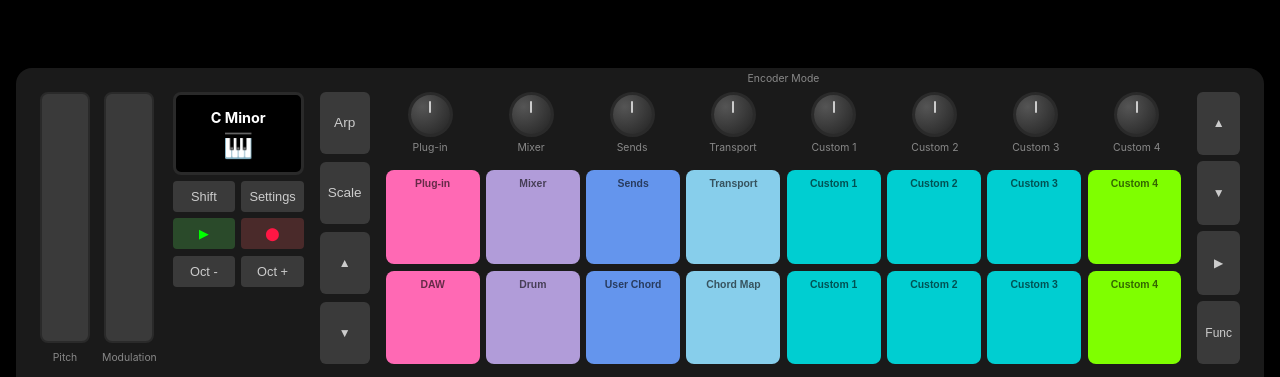
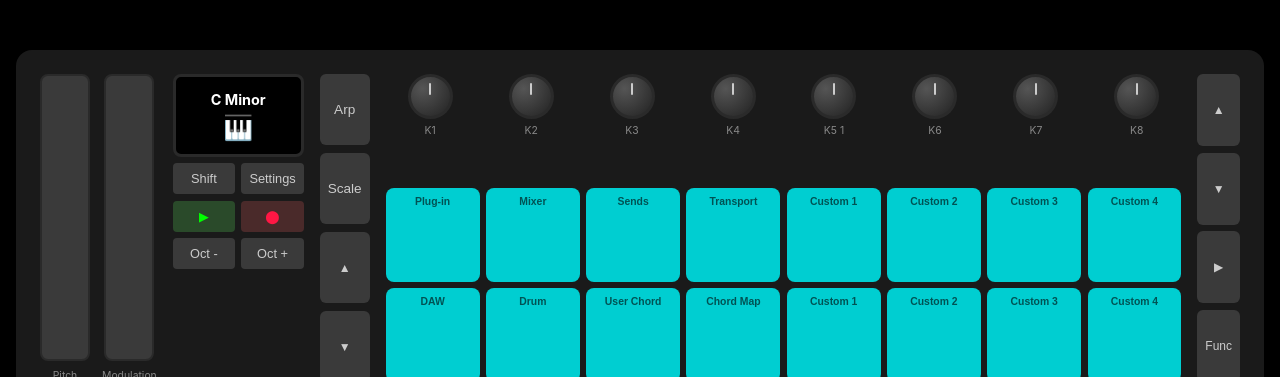
Before and after one commit to JohnnyMarnell/novation-launchkey-mini-mk4, a website: page mk4-top-example.html in a window 1280 px wide. Shown: the part 150-527 px from the top of the page. Drawn offline with Linux system fonts and the light colour scheme.

Commit message:
minor css

```diff
--- a/mk4-top-example.html
+++ b/mk4-top-example.html
@@ -50,36 +50,35 @@
                 <div class="knob-group">
                     <div class="knob">
                         <div class="knob-visual"></div>
-                        <span class="label">Plug-in</span>
+                        <span class="label">K1</span>
                     </div>
                     <div class="knob">
                         <div class="knob-visual"></div>
-                        <span class="label">Mixer</span>
+                        <span class="label">K2</span>
                     </div>
                     <div class="knob">
                         <div class="knob-visual"></div>
-                        <span class="label">Sends</span>
+                        <span class="label">K3</span>
                     </div>
                     <div class="knob">
                         <div class="knob-visual"></div>
-                        <span class="label">Transport</span>
-                    </div>
-                    <div class="encoder-label">Encoder Mode</div>
-                    <div class="knob">
-                        <div class="knob-visual"></div>
-                        <span class="label">Custom 1</span>
+                        <span class="label">K4</span>
                     </div>
                     <div class="knob">
                         <div class="knob-visual"></div>
-                        <span class="label">Custom 2</span>
+                        <span class="label">K5 1</span>
                     </div>
                     <div class="knob">
                         <div class="knob-visual"></div>
-                        <span class="label">Custom 3</span>
+                        <span class="label">K6</span>
                     </div>
                     <div class="knob">
                         <div class="knob-visual"></div>
-                        <span class="label">Custom 4</span>
+                        <span class="label">K7</span>
+                    </div>
+                    <div class="knob">
+                        <div class="knob-visual"></div>
+                        <span class="label">K8</span>
                     </div>
                 </div>
             </div>
@@ -87,58 +86,56 @@
             <!-- Pads -->
             <div class="pads-grid">
                 <!-- Row 1 -->
-                <button class="pad pad-pink">
+                <button class="pad">
                     <span class="pad-label">Plug-in</span>
                 </button>
-                <button class="pad pad-lavender">
+                <button class="pad">
                     <span class="pad-label">Mixer</span>
                 </button>
-                <button class="pad pad-blue">
+                <button class="pad">
                     <span class="pad-label">Sends</span>
                 </button>
-                <button class="pad pad-lightblue">
+                <button class="pad">
                     <span class="pad-label">Transport</span>
                 </button>
-                <button class="pad pad-cyan">
+                <button class="pad">
                     <span class="pad-label">Custom 1</span>
                 </button>
-                <button class="pad pad-cyan">
+                <button class="pad">
                     <span class="pad-label">Custom 2</span>
                 </button>
-                <button class="pad pad-cyan">
+                <button class="pad">
                     <span class="pad-label">Custom 3</span>
                 </button>
-                <button class="pad pad-green">
+                <button class="pad">
                     <span class="pad-label">Custom 4</span>
                 </button>
 
                 <!-- Row 2 -->
-                <button class="pad pad-pink">
+                <button class="pad">
                     <span class="pad-label">DAW</span>
                 </button>
-                <button class="pad pad-lavender">
+                <button class="pad">
                     <span class="pad-label">Drum</span>
                 </button>
-                <button class="pad pad-blue">
+                <button class="pad">
                     <span class="pad-label">User Chord</span>
                 </button>
-                <button class="pad pad-lightblue">
+                <button class="pad">
                     <span class="pad-label">Chord Map</span>
                 </button>
-                <button class="pad pad-cyan">
+                <button class="pad">
                     <span class="pad-label">Custom 1</span>
                 </button>
-                <button class="pad pad-cyan">
+                <button class="pad">
                     <span class="pad-label">Custom 2</span>
                 </button>
-                <button class="pad pad-cyan">
+                <button class="pad">
                     <span class="pad-label">Custom 3</span>
                 </button>
-                <button class="pad pad-green">
+                <button class="pad">
                     <span class="pad-label">Custom 4</span>
                 </button>
-
-                <div class="pad-mode-label">Pad Mode</div>
             </div>
         </div>
 
@@ -147,7 +144,7 @@
             <button class="nav-btn">▲</button>
             <button class="nav-btn">▼</button>
             <button class="nav-btn">▶</button>
-            <button class="nav-btn func-btn">Func</button>
+            <button class="nav-btn">Func</button>
         </div>
 
         <!-- Branding -->
@@ -161,12 +158,7 @@
     --bg-light: #3a3a3a;
     --text-light: #cccccc;
     --text-dim: #888888;
-    --pad-pink: #ff69b4;
-    --pad-lavender: #b19cd9;
-    --pad-blue: #6495ed;
-    --pad-lightblue: #87ceeb;
     --pad-cyan: #00ced1;
-    --pad-green: #7fff00;
     --btn-play: #00ff00;
     --btn-record: #ff1744;
 }
@@ -199,6 +191,7 @@ body {
     grid-template-rows: 1fr auto;
     gap: 1rem;
     align-items: stretch;
+    min-height: 400px;
 }
 
 /* Column 1: Pitch + Mod Wheels */
@@ -314,8 +307,6 @@ body {
     display: flex;
     align-items: center;
     justify-content: center;
-    min-height: 0;
-    height: 100%;
 }
 
 .btn-small:hover, .btn-icon:hover {
@@ -468,6 +459,7 @@ body {
     position: relative;
     transition: all 0.2s;
     font-size: 0.7rem;
+    background-color: var(--pad-cyan);
     color: rgba(0, 0, 0, 0.6);
     font-weight: 600;
 }
@@ -489,13 +481,6 @@ body {
     text-align: center;
     font-size: 0.65rem;
 }
-
-.pad-pink { background: var(--pad-pink); }
-.pad-lavender { background: var(--pad-lavender); }
-.pad-blue { background: var(--pad-blue); }
-.pad-lightblue { background: var(--pad-lightblue); }
-.pad-cyan { background: var(--pad-cyan); }
-.pad-green { background: var(--pad-green); }
 
 .nav-btn {
     flex: 1;
```
